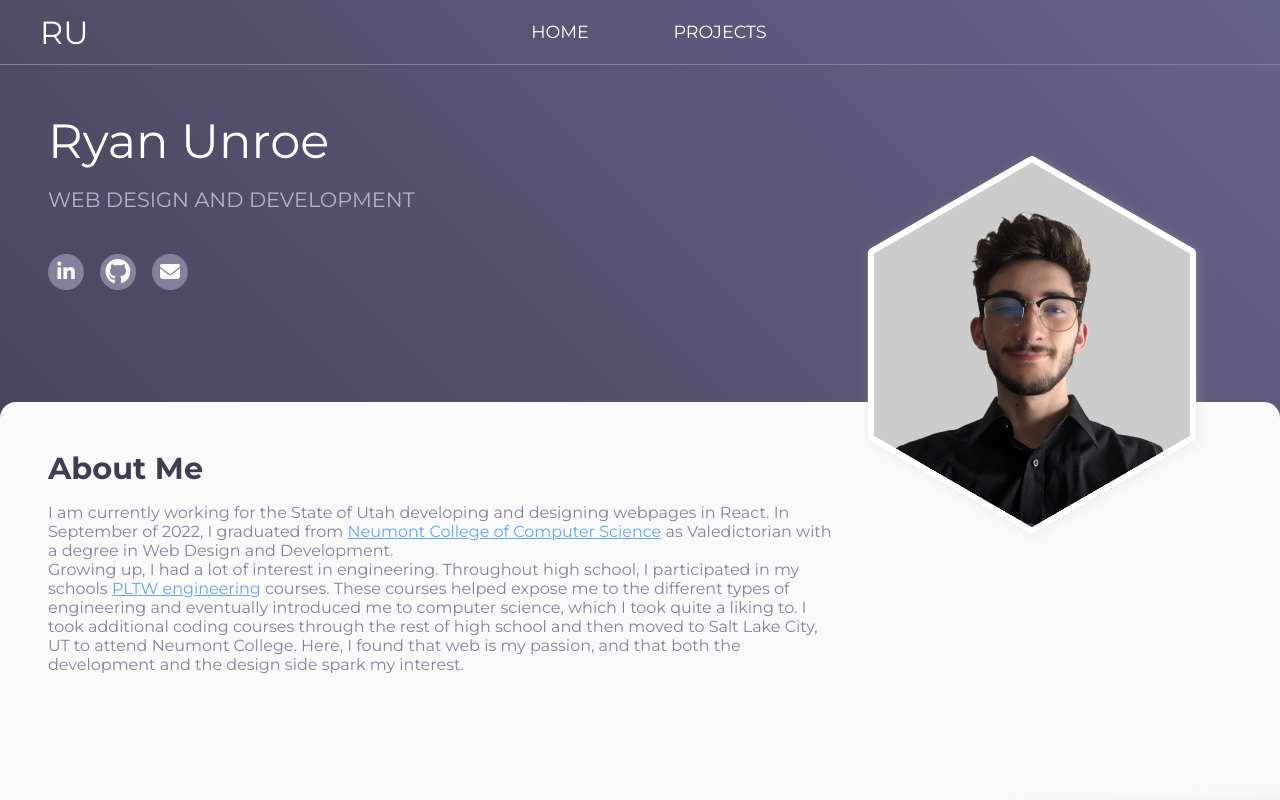
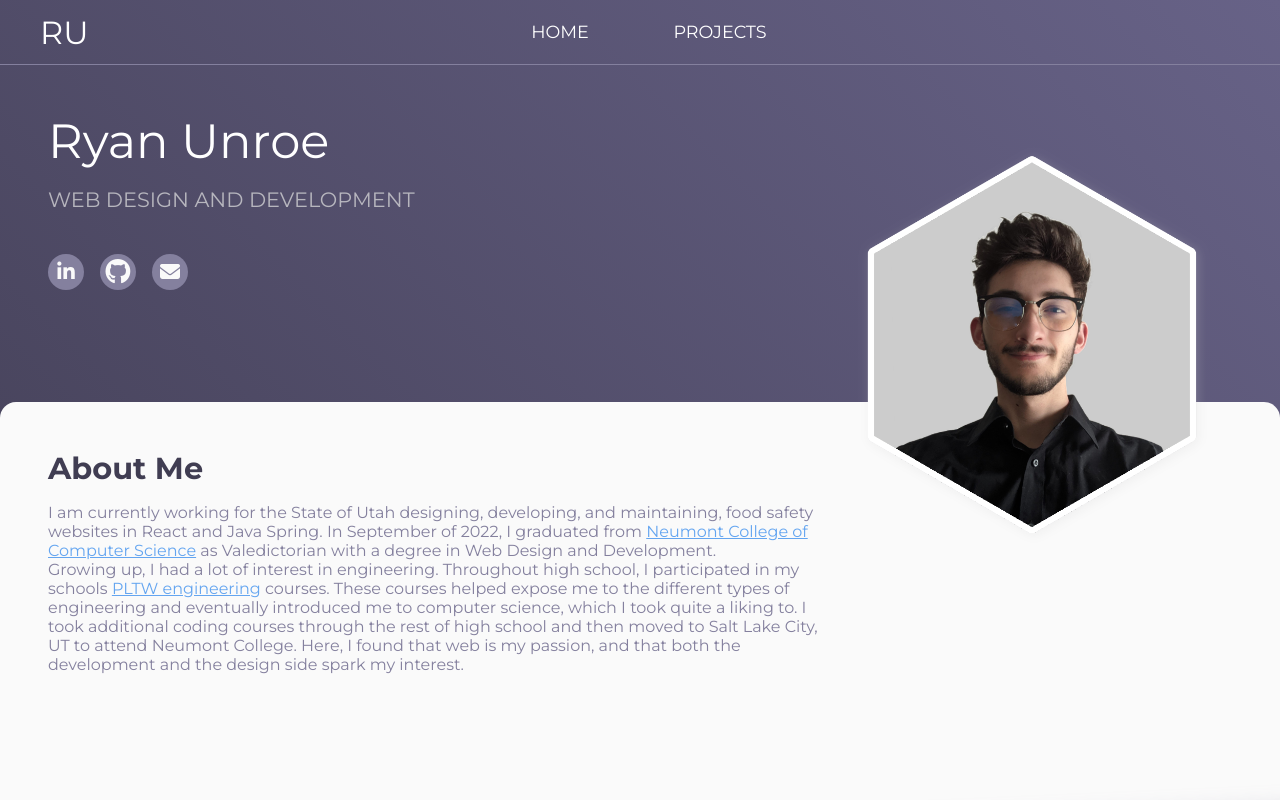
Before and after one commit to RUnroe/Portfolio, a React (Create React App) app: page / in a window 1280 px wide. Shown: the top 800 px of the page. Built offline with nearby package versions, Linux system fonts and the light colour scheme.

Commit message:
Remove AOS references

```diff
--- a/package.json
+++ b/package.json
@@ -3,7 +3,6 @@
   "version": "1.0.0",
   "private": true,
   "dependencies": {
-    "aos": "^2.3.4",
     "framer-motion": "^11.11.10",
     "react": "^18.3.1",
     "react-dom": "^18.3.1",
--- a/src/components/CollapsedProject.js
+++ b/src/components/CollapsedProject.js
@@ -10,7 +10,7 @@ const CollapsedProject = ({title, projectType, coverImage, primaryLanguage, lang
 
     return (
         <Link to={"/projects/" + formatTitle()} className="collapsed-project" >
-            <motion.div initial={{opacity: 0, y: "50%"}} whileInView={{opacity: 1, y: 0}} viewport={{once: true, margin: "0% 0% -25% 0%"}}>
+            <motion.div initial={{opacity: 0, y: "50%"}} whileInView={{opacity: 1, y: 0}} viewport={{once: true}}>
                 <div className="image-container">
                     <img src={`images/${formatTitle()}/${coverImage}`} alt={formatTitle()}/>
                     <span className="language-tag" style={{backgroundColor:languageColor[0], color:languageColor[1]}}>{primaryLanguage}</span>
--- a/src/pages/Home.js
+++ b/src/pages/Home.js
@@ -37,7 +37,7 @@ const Home = () => {
                 <div className="container">
                     <h3>About Me</h3>
                     <p>
-                        I am currently working for the State of Utah developing and designing webpages in React.
+                        I am currently working for the State of Utah designing, developing, and maintaining, food safety websites in React and Java Spring.
                         In September of 2022, I graduated from <a href="https://www.neumont.edu/" target="_blank" rel="noreferrer" aria-label="View Ryan's alma mater">Neumont College of Computer Science</a> as Valedictorian with a degree in Web Design and Development. <br />
                         Growing up, I had a lot of interest in engineering. Throughout high school, I participated
                         in my schools <a href="https://www.pltw.org/our-programs/pltw-engineering" target="_blank" rel="noreferrer" aria-label="View PLTW Engineering"> PLTW engineering</a> courses. These courses helped expose me to the different
@@ -74,7 +74,7 @@ const Home = () => {
                             In 2022, I graduated from Neumont College of Computer Science as Valedictorian.
                             </p>
                         <p>
-                            In 2021, my friends and I participated in Neumont's Project Showcase, where we showed off our <Link to="/projects/bifrost">Bifrost project</Link>. This project ended up winning the Overall Audience Favorite award.
+                            In 2021, my friends and I participated in Neumont's Project Showcase, where we showed off our <Link to="/projects/bifrost">Bifrost project</Link>. This project won the Overall Audience Favorite award.
                         </p>
                         <p>
                             While developing my coding skills, I had a few opportunities to participate in competitions.
```
Also changed, not shown: 1 other file (tests, documents, lock files or other folders).
